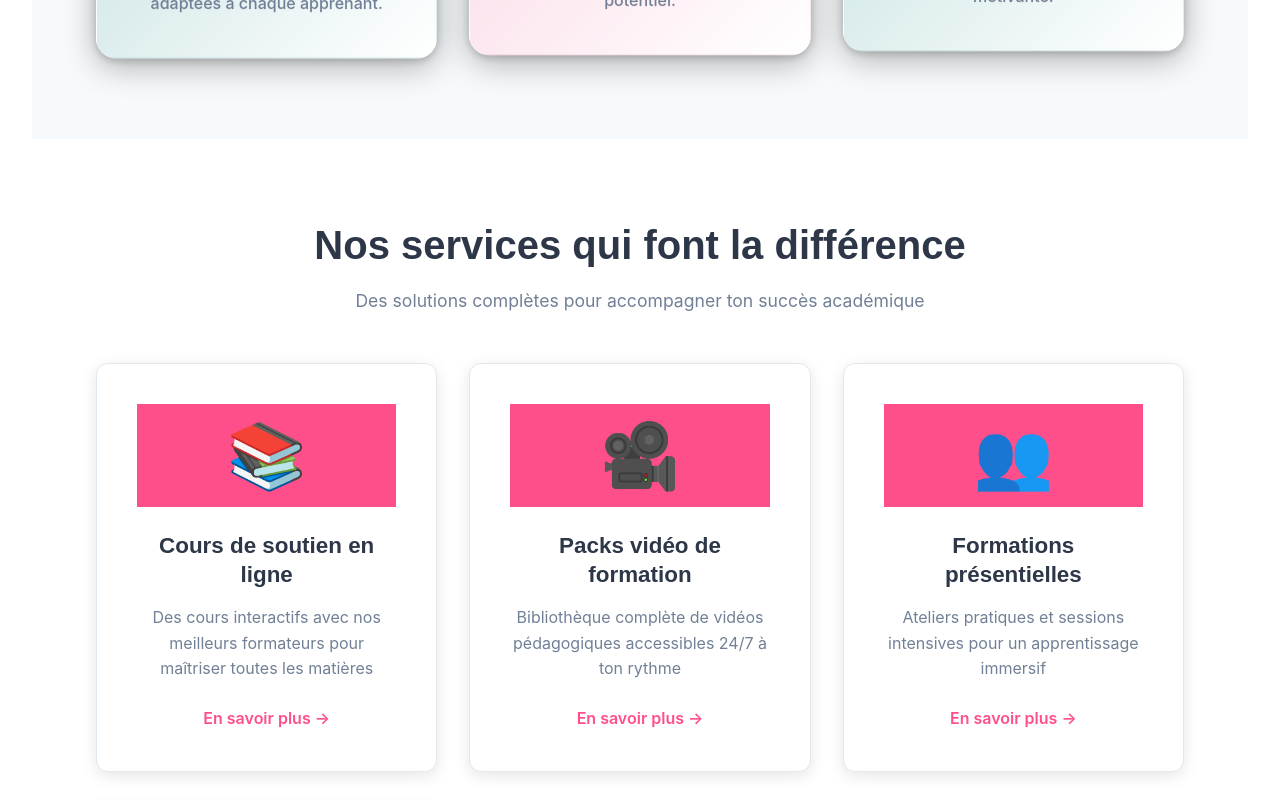
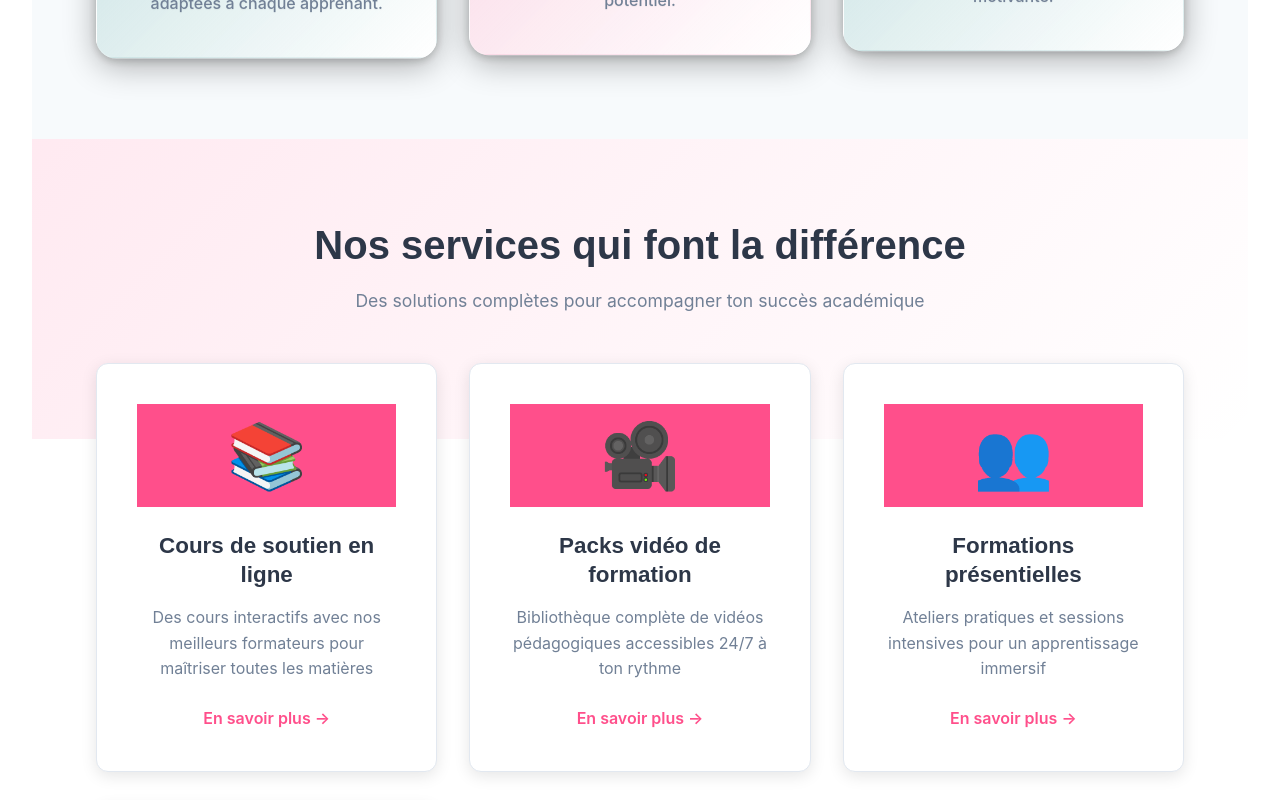
Before and after one commit to pegazus-alpha/cent_plateform, a React (Vite) app: page / in a window 1280 px wide. Shown: the part 1400-2200 px from the top of the page. Built offline with nearby package versions, Linux system fonts and the light colour scheme; no server answers.

Commit message:
amélioration des cards presentation des services

```diff
--- a/src/components/home/Home.css
+++ b/src/components/home/Home.css
@@ -463,6 +463,31 @@
 /* Services Section */
 .services {
   padding: 5rem 2rem;
+  background: linear-gradient(180deg,
+    rgba(255, 79, 139, 0.15) 0%,
+    rgba(255, 79, 139, 0.08) 40%,
+    rgba(255, 79, 139, 0) 100%);
+  position: relative;
+}
+
+.services::before {
+  content: '';
+  position: absolute;
+  top: 0;
+  left: 0;
+  right: 0;
+  height: 300px;
+  background: linear-gradient(135deg,
+    rgba(255, 79, 139, 0.12) 0%,
+    rgba(255, 79, 139, 0.06) 50%,
+    rgba(255, 79, 139, 0) 100%);
+  pointer-events: none;
+  z-index: 0;
+}
+
+.services .container {
+  position: relative;
+  z-index: 1;
 }
 
 .services-grid {
```
